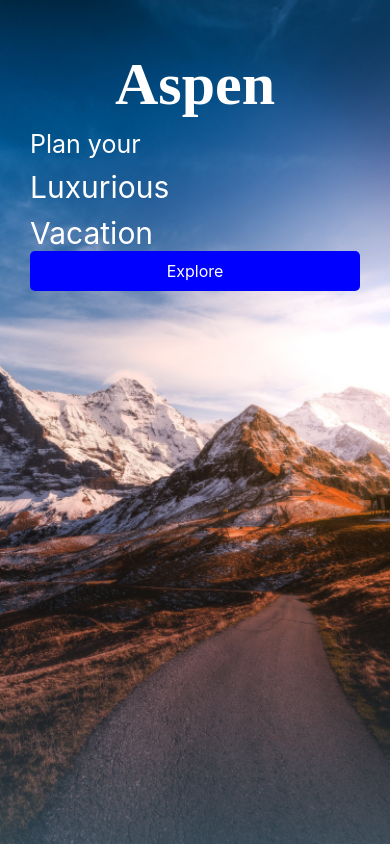
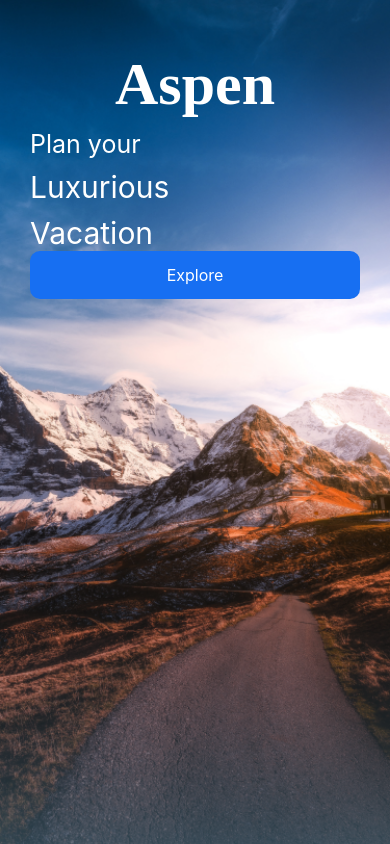
Before and after one commit to Saqibb786/Aspen, a React Native app: screen /Splash in a window 390 px wide. Built offline with nearby package versions, Linux system fonts and the light colour scheme; a web font is replaced by a local one.

Commit message:
Update button

```diff
--- a/src/components/Button.js
+++ b/src/components/Button.js
@@ -14,12 +14,14 @@ export default Button;
 
 const styles = StyleSheet.create({
   button: {
-    backgroundColor: "blue",
-    padding: 10,
+    backgroundColor: "rgba(23, 111, 242, 1)",
+    padding: 14,
     width:"100%",
     borderRadius: 5,
     justifyContent: "center",
     alignItems: "center",
+    borderRadius:10,
+    color: "white"
   },
   text: {
     color: "white",
```
